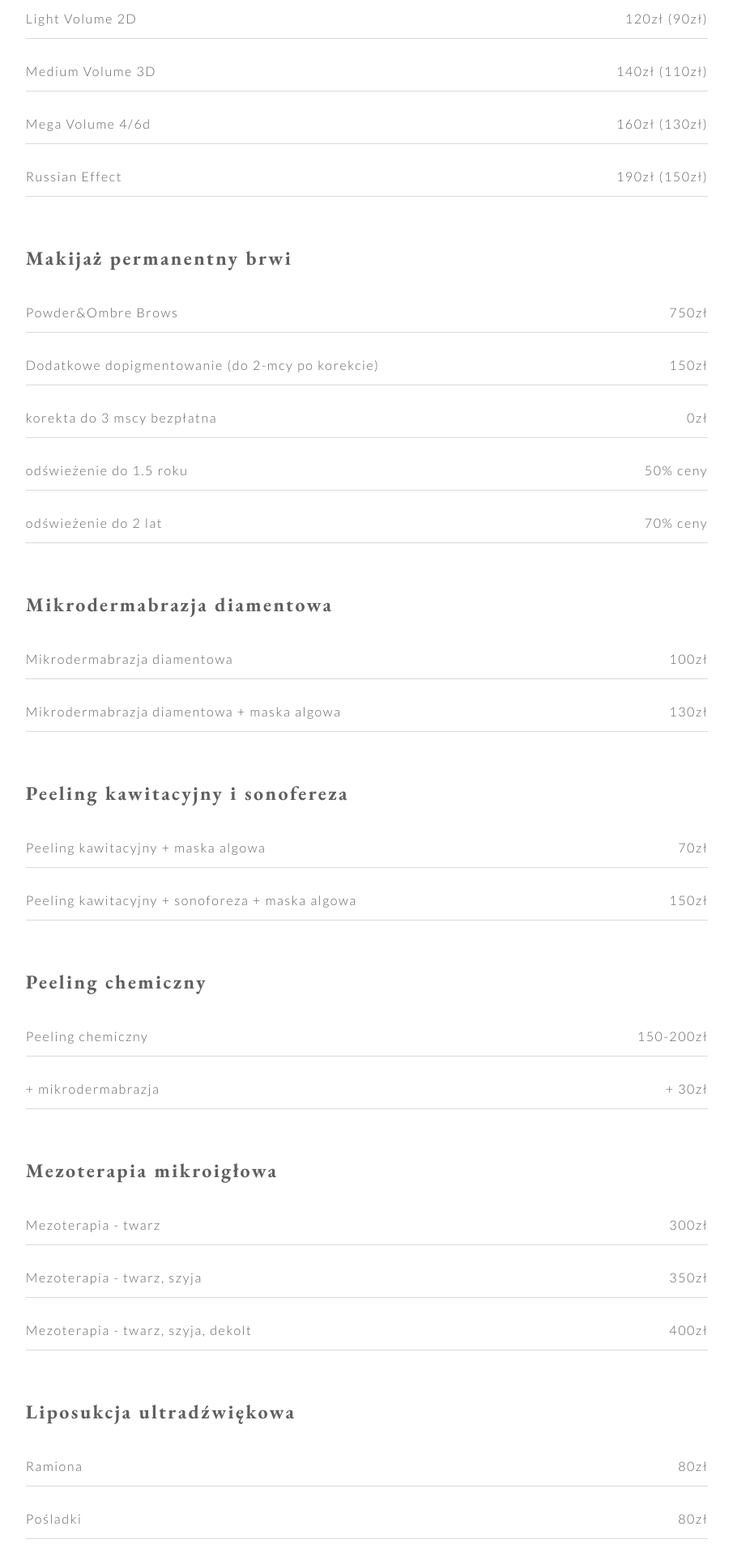
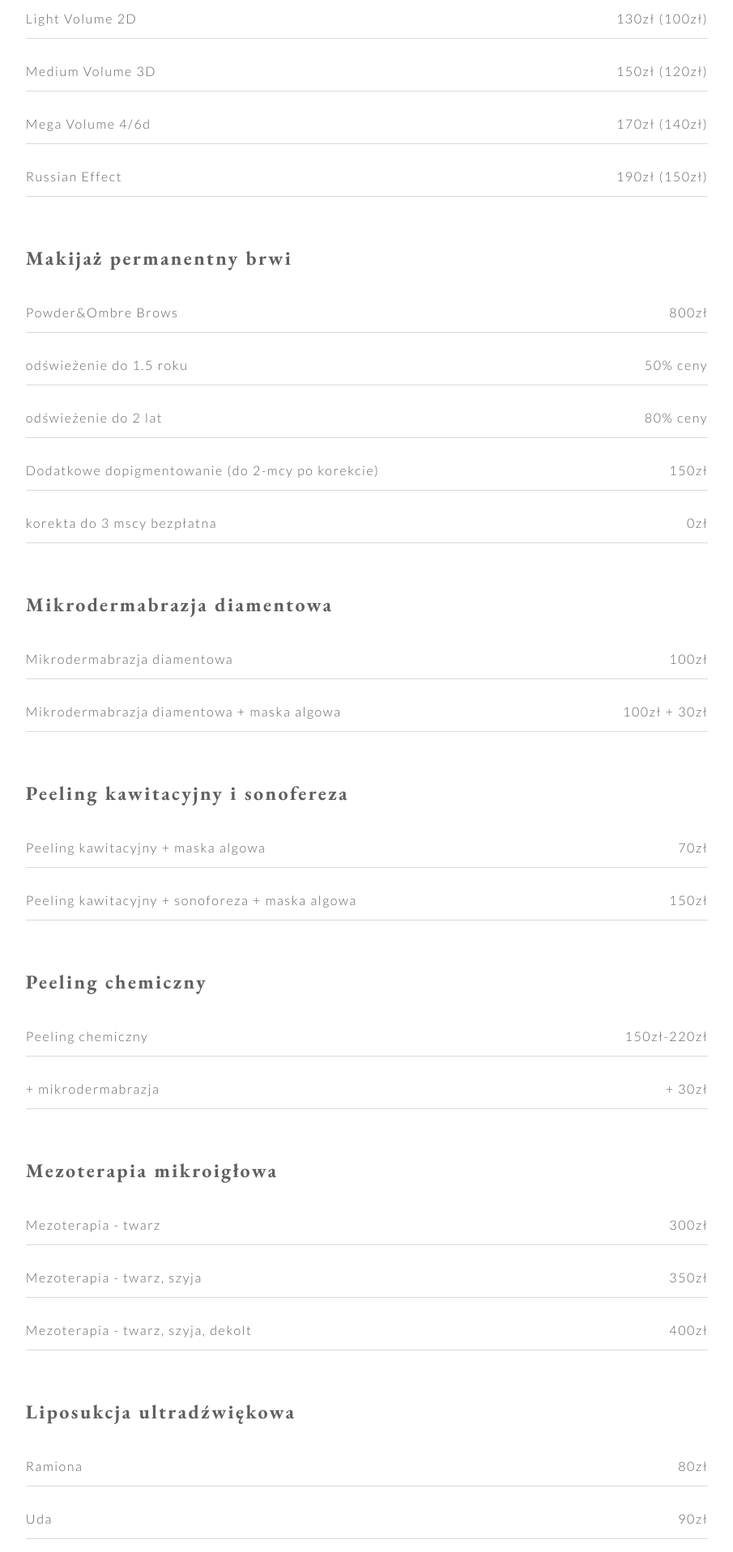
Before and after one commit to JrWoland/web-cosmetology, a Nuxt app: page / in a window 1280 px wide. Shown: the part 3882-5799 px from the top of the page at 81% size, without its empty margins (187-1092 px from the left). Built offline with nearby package versions, Linux system fonts and the light colour scheme.

Commit message:
Change prices

```diff
--- a/assets/js/cosmetologyServices/chemicalPeeling.js
+++ b/assets/js/cosmetologyServices/chemicalPeeling.js
@@ -24,7 +24,7 @@ service.time = '45min - 1h'
 service.prices = [
   {
     type: 'Peeling chemiczny',
-    value: '150-200zł',
+    value: '150zł-220zł',
     time: '45-60min'
   },
   {
--- a/assets/js/cosmetologyServices/lashes.js
+++ b/assets/js/cosmetologyServices/lashes.js
@@ -25,15 +25,15 @@ service.time = '1h-2h'
 service.prices = [
   {
     type: 'Light Volume 2D',
-    value: '120zł (90zł)'
+    value: '130zł (100zł)'
   },
   {
     type: 'Medium Volume 3D',
-    value: '140zł (110zł)'
+    value: '150zł (120zł)'
   },
   {
     type: 'Mega Volume 4/6d',
-    value: '160zł (130zł)'
+    value: '170zł (140zł)'
   },
   {
     type: 'Russian Effect',
--- a/assets/js/cosmetologyServices/microderma.js
+++ b/assets/js/cosmetologyServices/microderma.js
@@ -28,7 +28,7 @@ export default {
     },
     {
       type: 'Mikrodermabrazja diamentowa + maska algowa',
-      value: '130zł',
+      value: '100zł + 30zł',
       time: '90min'
     }
   ],
--- a/assets/js/cosmetologyServices/permaBrowsMakeup.js
+++ b/assets/js/cosmetologyServices/permaBrowsMakeup.js
@@ -23,7 +23,15 @@ export default {
   prices: [
     {
       type: 'Powder&Ombre Brows ',
-      value: '750zł'
+      value: '800zł'
+    },
+    {
+      type: 'odświeżenie do 1.5 roku',
+      value: '50% ceny'
+    },
+    {
+      type: 'odświeżenie do 2 lat',
+      value: '80% ceny'
     },
     {
       type: 'Dodatkowe dopigmentowanie (do 2-mcy po korekcie)',
@@ -32,14 +40,6 @@ export default {
     {
       type: 'korekta do 3 mscy bezpłatna',
       value: '0zł'
-    },
-    {
-      type: 'odświeżenie do 1.5 roku',
-      value: '50% ceny'
-    },
-    {
-      type: 'odświeżenie do 2 lat',
-      value: '70% ceny'
     }
   ],
   details: {
--- a/assets/js/cosmetologyServices/powderHenna.js
+++ b/assets/js/cosmetologyServices/powderHenna.js
@@ -29,7 +29,7 @@ service.prices = [
   },
   {
     type: 'Henna + regulacja',
-    value: '35zł',
+    value: '40zł',
     time: '20-30min'
   },
   {
--- a/assets/js/cosmetologyServices/ultrasonicLiposuction.js
+++ b/assets/js/cosmetologyServices/ultrasonicLiposuction.js
@@ -27,44 +27,24 @@ service.prices = [
     time: '30-45min'
   },
   {
-    type: 'Pośladki',
-    value: '80zł',
+    type: 'Uda',
+    value: '90zł',
     time: '30-45min'
   },
   {
-    type: 'Brzuch',
-    value: '90zł',
+    type: 'Uda + pośladki',
+    value: '110zł',
+    time: '30-45min'
+  },
+  {
+    type: 'Uda +  łydki + pośladki',
+    value: '130zł',
     time: '30-45min'
   },
   {
     type: 'Brzuch + boki',
     value: '110zł',
     time: '30-45min'
-  },
-  {
-    type: 'Uda',
-    value: '120zł',
-    time: '30-45min'
-  },
-  {
-    type: 'Uda + łydki',
-    value: '140zł',
-    time: '30-45min'
-  },
-  {
-    type: 'Uda + pośladki',
-    value: '150zł',
-    time: '30-45min'
-  },
-  {
-    type: 'Uda +  łydki + pośladki',
-    value: '160zł',
-    time: '30-45min'
-  },
-  {
-    type: 'Ramiona + Brzuch + Boki + Pośladki + Uda + Łydki',
-    value: '340zł',
-    time: '1h'
   }
 ]
 service.details = {
--- a/components/FooterSection.vue
+++ b/components/FooterSection.vue
@@ -13,7 +13,7 @@
           gabinet.apanowiczkozicka@gmail.com
         </li>
         <li class="footer-section__adress-item">
-          Białystok, Komisji Edukacji Narodowej 50/lok.9
+          Białystok TBS, Komisji Edukacji Narodowej 50/lok.9
         </li>
       </ul>
       <SocialMedia class="footer-section__media" />
--- a/components/PromoSection.vue
+++ b/components/PromoSection.vue
@@ -12,7 +12,7 @@
         />
       </figure>
       <p class="promo-section__subtitle promo-section--item-gap">
-        Cześć! Mam na imię Angelika i chciałabym zostać Twoim Kosmetologiem
+        Cześć! Mam na imię Angelika i z chęcią zostanę Twoim Kosmetologiem!
         <br />
         Jestem absolwentką Uniwersytetu Medycznego w Białymstoku, ukończyłam
         wyższe studia magisterskie na kierunku Kosmetologia. Poza główną wiedzą
```
